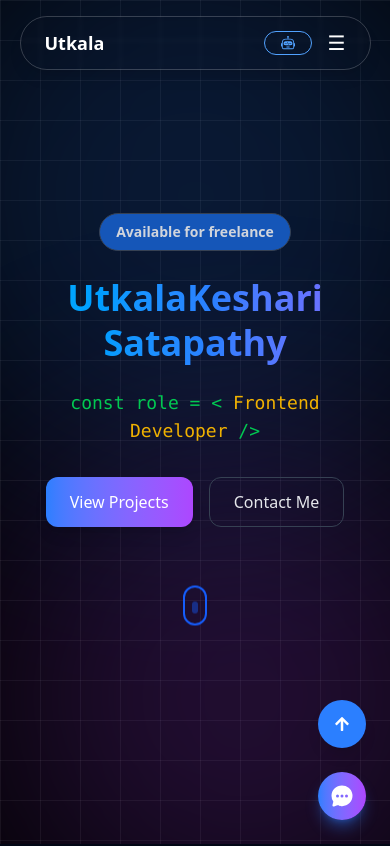
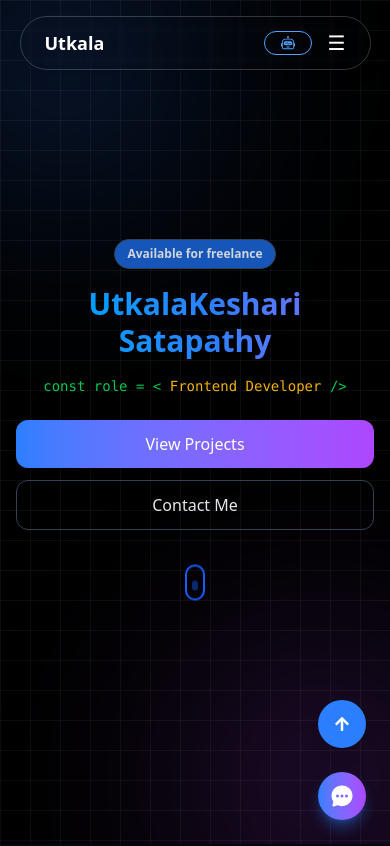
Before and after one commit to utkalakeshari-satapathy2004/portfolio, a Next.js app: page / in a window 390 px wide. Shown: the top 846 px of the page. Built offline with nearby package versions, Linux system fonts and the light colour scheme.

Commit message:
added responsive hero

```diff
--- a/src/pages/HeroPage.jsx
+++ b/src/pages/HeroPage.jsx
@@ -3,13 +3,11 @@
 import { motion } from "framer-motion";
 
 const HeroPage = () => {
-
-
   const handleScroll = (id) => {
     const el = document.getElementById(id);
     if (!el) return;
 
-        const offset = 100;
+    const offset = 80;
     const top = el.getBoundingClientRect().top + window.scrollY - offset;
 
     window.scrollTo({
@@ -19,24 +17,27 @@ const HeroPage = () => {
   };
 
   return (
-        <section id="home" className="relative w-full min-h-screen flex items-center justify-center overflow-hidden bg-white dark:bg-black">
+    <section
+      id="home"
+      className="relative w-full min-h-screen flex items-center justify-center overflow-hidden bg-white dark:bg-black px-4 sm:px-6"
+    >
+      {/* GRID BACKGROUND */}
+      <div className="absolute inset-0 bg-[linear-gradient(to_right,rgba(255,255,255,0.05)_1px,transparent_1px),linear-gradient(to_bottom,rgba(255,255,255,0.05)_1px,transparent_1px)] bg-[size:30px_30px] sm:bg-[size:40px_40px]"></div>
 
-            {/* GRID BACKGROUND */}
-            <div className="absolute inset-0 bg-[linear-gradient(to_right,rgba(255,255,255,0.05)_1px,transparent_1px),linear-gradient(to_bottom,rgba(255,255,255,0.05)_1px,transparent_1px)] bg-[size:40px_40px] dark:bg-[linear-gradient(to_right,rgba(255,255,255,0.06)_1px,transparent_1px),linear-gradient(to_bottom,rgba(255,255,255,0.06)_1px,transparent_1px)]"></div>
+      {/* GLOW EFFECT (RESPONSIVE) */}
+      <div className="absolute w-[18rem] h-[18rem] sm:w-[28rem] sm:h-[28rem] md:w-[37rem] md:h-[37rem] bg-blue-500/20 blur-[100px] sm:blur-[120px] rounded-full top-[-5rem] left-[-5rem]"></div>
 
-            {/* GLOW EFFECT */}
-            <div className="absolute w-[37rem] h-[37rem] bg-blue-500/20 blur-[120px] rounded-full -top-25 -left-25"></div>
-            <div className="absolute w-[31rem] h-[31rem] bg-purple-500/20 blur-[120px] rounded-full -bottom-25 -right-25"></div>
+      <div className="absolute w-[18rem] h-[18rem] sm:w-[26rem] sm:h-[26rem] md:w-[31rem] md:h-[31rem] bg-purple-500/20 blur-[100px] sm:blur-[120px] rounded-full bottom-[-5rem] right-[-5rem]"></div>
 
       {/* CONTENT */}
-            <div className="relative z-10 max-w-5xl text-center px-6">
+      <div className="relative z-10 max-w-5xl text-center">
 
         {/* BADGE */}
         <motion.div
           initial={{ opacity: 0, y: 20 }}
           animate={{ opacity: 1, y: 0 }}
           transition={{ duration: 0.6 }}
-                    className="inline-block mb-6 px-4 py-2 rounded-full border border-gray-300 dark:border-gray-700 bg-white/60 dark:bg-[#1556b8] font-bold backdrop-blur-md text-sm text-gray-700 dark:text-gray-300"
+          className="inline-block mb-4 sm:mb-6 px-3 sm:px-4 py-1.5 sm:py-2 rounded-full border border-gray-300 dark:border-gray-700 bg-white/60 dark:bg-[#1556b8] font-semibold backdrop-blur-md text-xs sm:text-sm text-gray-700 dark:text-gray-300"
         >
           Available for freelance
         </motion.div>
@@ -46,7 +47,7 @@ const HeroPage = () => {
           initial={{ opacity: 0, y: 40 }}
           animate={{ opacity: 1, y: 0 }}
           transition={{ duration: 0.8 }}
-                    className="text-4xl sm:text-6xl md:text-7xl font-bold leading-tight bg-gradient-to-r from-cyan-400 via-blue-500 to-purple-500 bg-[length:200%_200%] animate-gradient bg-clip-text text-transparent"
+          className="text-3xl sm:text-5xl md:text-6xl lg:text-7xl font-bold leading-tight bg-gradient-to-r from-cyan-400 via-blue-500 to-purple-500 bg-[length:200%_200%] animate-gradient bg-clip-text text-transparent"
         >
           UtkalaKeshari Satapathy
         </motion.h1>
@@ -56,7 +57,7 @@ const HeroPage = () => {
           initial={{ opacity: 0, y: 30 }}
           animate={{ opacity: 1, y: 0 }}
           transition={{ delay: 0.2, duration: 0.6 }}
-                    className="mt-6 text-lg sm:text-xl text-gray-600 dark:text-gray-400 font-mono"
+          className="mt-4 sm:mt-6 text-sm sm:text-lg md:text-xl text-gray-600 dark:text-gray-400 font-mono px-2"
         >
           <span className="text-green-500">{`const role = `}</span>
           <span className="text-yellow-500">
@@ -66,23 +67,23 @@ const HeroPage = () => {
           </span>
         </motion.p>
 
-                {/* CTA BUTTONS */}
+        {/* BUTTONS */}
         <motion.div
           initial={{ opacity: 0, y: 30 }}
           animate={{ opacity: 1, y: 0 }}
           transition={{ delay: 0.3, duration: 0.6 }}
-                    className="mt-8 flex justify-center gap-4 flex-wrap"
+          className="mt-6 sm:mt-8 flex flex-col sm:flex-row justify-center items-center gap-3 sm:gap-4"
         >
           <button
             onClick={() => handleScroll("projects")}
-                        className="px-6 py-3 rounded-xl bg-gradient-to-r from-blue-500 to-purple-500 text-white font-medium shadow-lg hover:scale-105 transition"
+            className="w-full sm:w-auto px-6 py-3 rounded-xl bg-gradient-to-r from-blue-500 to-purple-500 text-white font-medium shadow-lg hover:scale-105 transition"
           >
             View Projects
           </button>
 
           <button
             onClick={() => handleScroll("contact")}
-                        className="px-6 py-3 rounded-xl border border-gray-300 dark:border-gray-700 text-gray-800 dark:text-gray-200 hover:bg-gray-100 dark:hover:bg-white/10 transition"
+            className="w-full sm:w-auto px-6 py-3 rounded-xl border border-gray-300 dark:border-gray-700 text-gray-800 dark:text-gray-200 hover:bg-gray-100 dark:hover:bg-white/10 transition"
           >
             Contact Me
           </button>
@@ -93,14 +94,14 @@ const HeroPage = () => {
           initial={{ opacity: 0 }}
           animate={{ opacity: 1 }}
           transition={{ delay: 1 }}
-                    className="mt-16 flex justify-center"
+          className="mt-10 sm:mt-16 flex justify-center"
         >
           <div
             onClick={() => handleScroll("about")}
             className="flex flex-col items-center gap-2 cursor-pointer"
           >
-                        <div className="w-6 h-10 border-2 border-blue-400 dark:border-blue-600 rounded-full flex justify-center p-1 animate-float">
-                            <div className="w-1.5 h-3 bg-blue-400 dark:bg-blue-600 rounded-full animate-scroll"></div>
+            <div className="w-5 h-9 sm:w-6 sm:h-10 border-2 border-blue-400 dark:border-blue-600 rounded-full flex justify-center p-1 animate-float">
+              <div className="w-1.5 h-2.5 sm:h-3 bg-blue-400 dark:bg-blue-600 rounded-full animate-scroll"></div>
             </div>
           </div>
         </motion.div>
```
Lines whose indentation alone changed are shown as unchanged.
